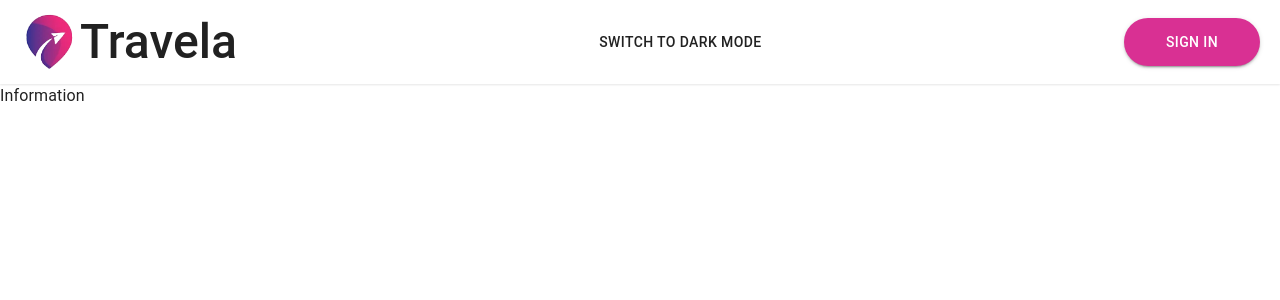
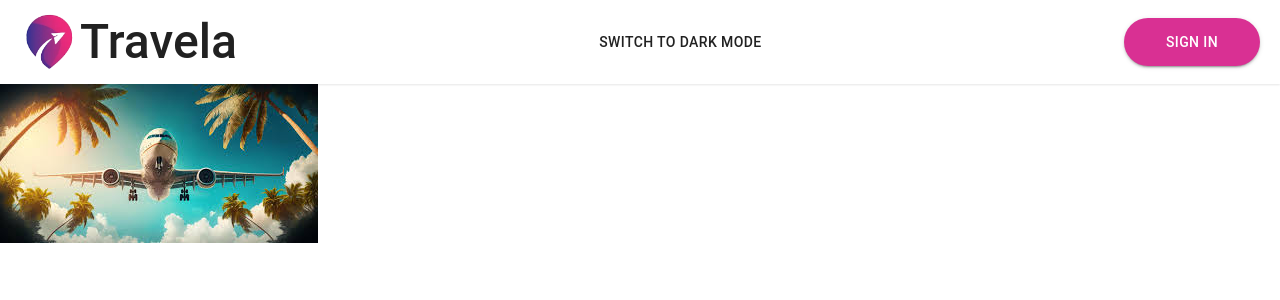
Before and after one commit to labib08/Travela, a React (Vite) app in the folder travela/: page /view-trip in a window 1280 px wide. Shown: the top 300 px of the page. Built offline with nearby package versions, Linux system fonts and the light colour scheme; no server answers.

Commit message:
Added dummy image

```diff
--- a/travela/src/Components/Information/Information.tsx
+++ b/travela/src/Components/Information/Information.tsx
@@ -1,13 +1,15 @@
 import Trip from '../../Types/tripType.ts';
+import planeImage from '../../assets/dummy.jpeg';
 import './information.css';
-
 interface Props {
     trip: Trip;
 }
 
 const Information:React.FC<Props> = ({trip}) => {
   return (
-    <div>Information</div>
+    <div>
+        <img src= {planeImage} alt = "" />
+    </div>
   )
 }
 
```
Also changed, not shown: travela/src/assets/dummy.jpeg (added).
